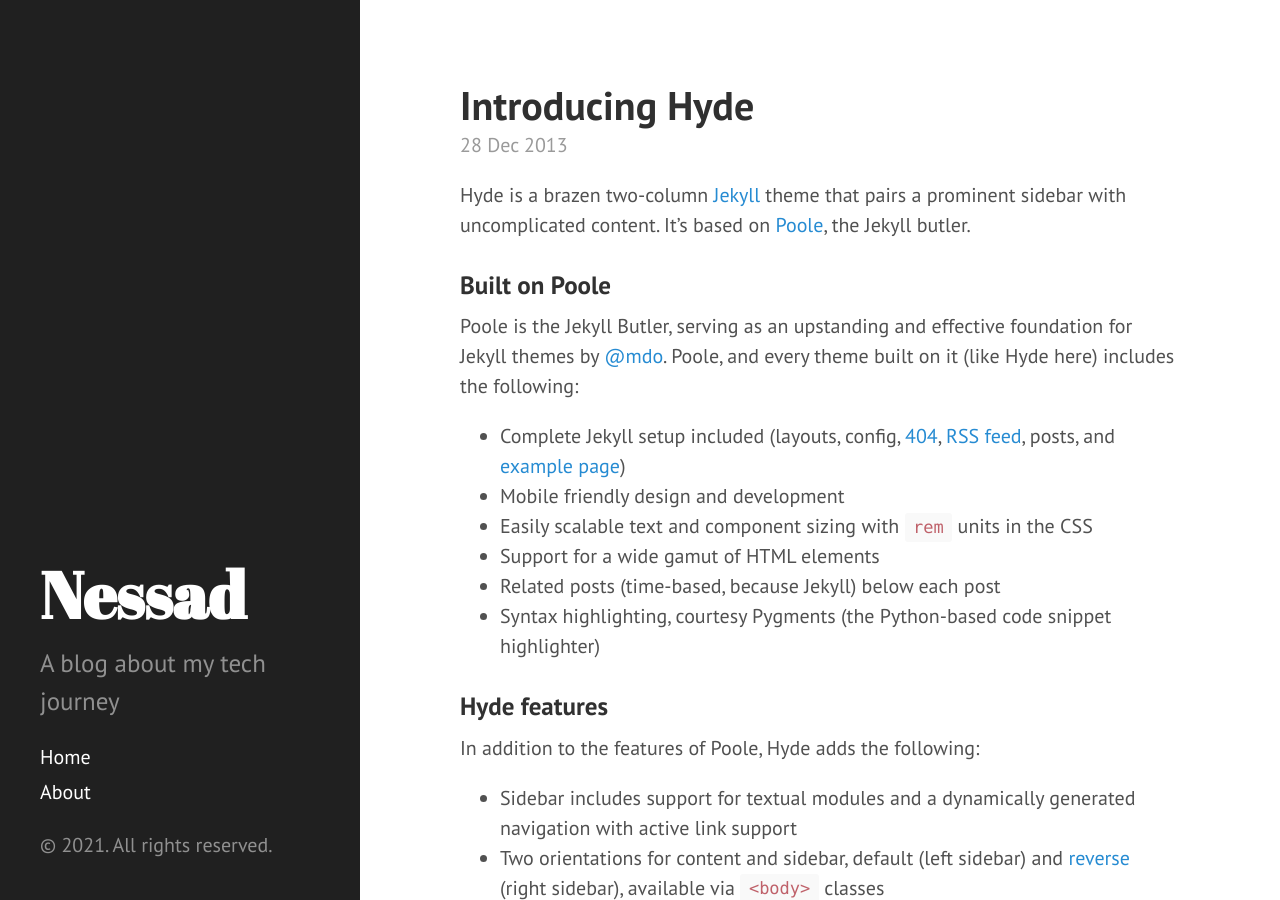
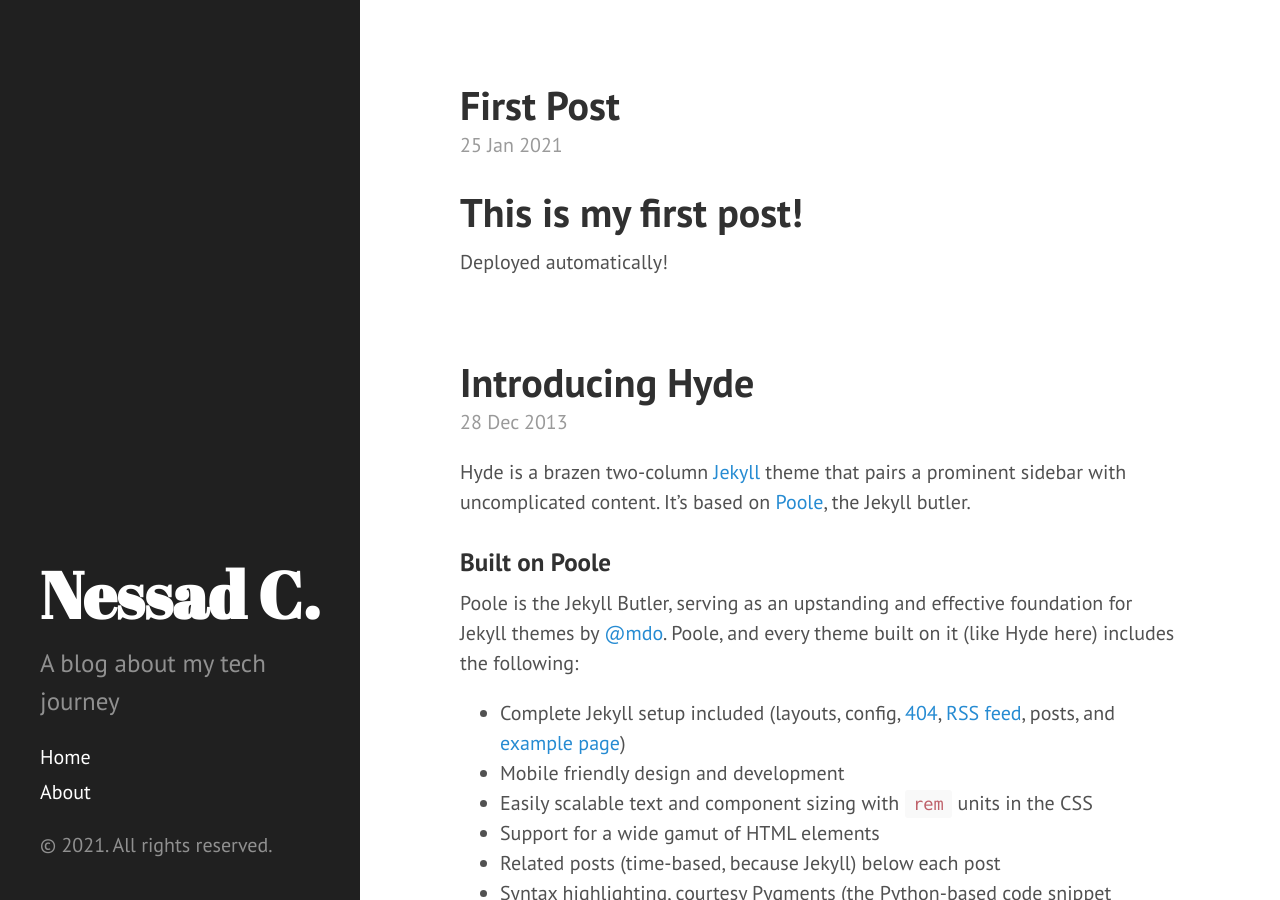
Before and after one commit to nessadc/blog, a Jekyll site: the page built from index.html, in a window 1280 px wide and 900 px high. Built offline with Jekyll 4.4.1, drawn with Linux system fonts in a browser that asks for light colours; the list of posts is cut into pages by our own code.

Commit message:
first post

```diff
--- a/_config.yml
+++ b/_config.yml
@@ -6,7 +6,7 @@ highlighter:      pygments
 permalink:        pretty
 
 # Setup
-title:            Nessad
+title:            Nessad C.
 tagline:          'Infrastructure Engineer'
 description:      'A blog about my tech journey'
 url:              https://nessadc.com
--- /dev/null
+++ b/_posts/2021-01-25-first-post.md
@@ -0,0 +1,6 @@
+---
+layout: post
+title: First Post
+---
+# This is my first post!
+Deployed automatically!
```
